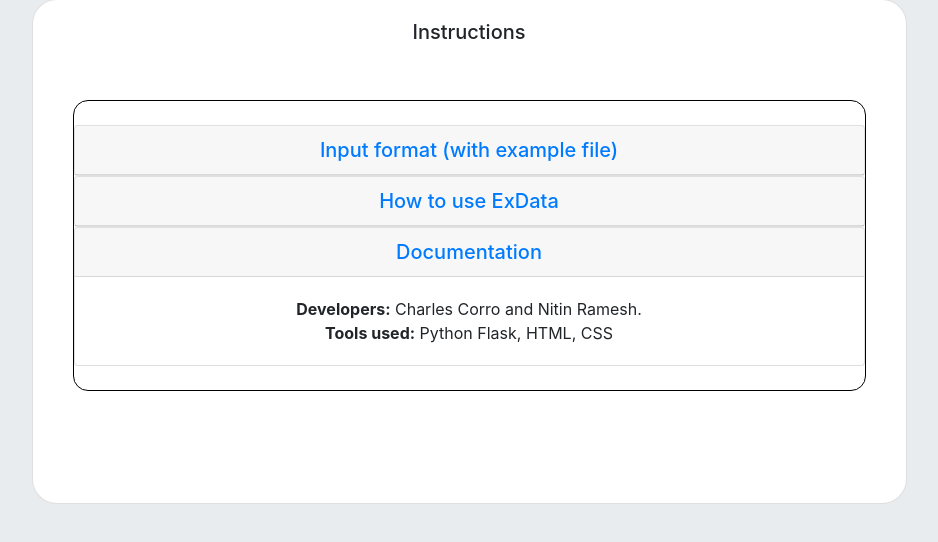
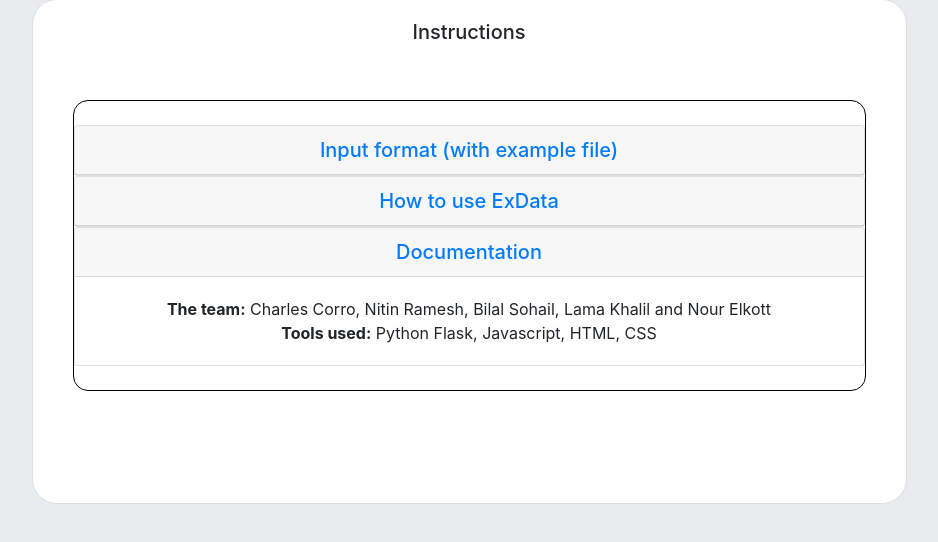
Before and after one commit to cdcorro/Exdata_revised, a Flask app: template templates/index.html in a window 1280 px wide, after a click on "Documentation". Shown: the part 581-1123 px from the top of the page, without its empty margins (171-1109 px from the left). Run offline with Flask 2, Linux system fonts and the light colour scheme; the template is opened without the code that fills it, so the values that code supplies are empty; some libraries are stand-ins or nearby versions.

Commit message:
Updated images src and doc

```diff
--- a/templates/index.html
+++ b/templates/index.html
@@ -95,8 +95,8 @@
 	     			        </div>
 		     			    <div id="collapseThree1" class="collapse" role="tabpanel" aria-labelledby="headingThree1" data-parent="#accordion1">
 		     			      <div class="card-body">
-                    <b>Developers:</b>  Charles Corro and Nitin Ramesh. <br />
-                    <b>Tools used:</b> Python Flask, HTML, CSS
+                    <b>The team:</b>  Charles Corro, Nitin Ramesh, Bilal Sohail, Lama Khalil and Nour Elkott <br />
+                    <b>Tools used:</b> Python Flask, Javascript, HTML, CSS
                     </div>
 	     			        </div>
      			      </div>
```
Also changed, not shown: 1 other file.
